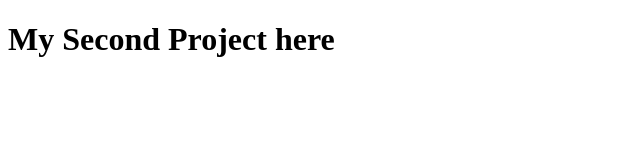
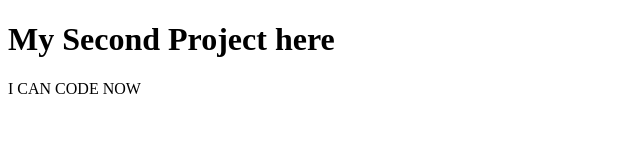
Before and after one commit to sakwib/second-project, a plain HTML site: page index.html in a window 1280 px wide. Shown: the whole page, without its empty margins (0-640 px from the left). Drawn offline with Linux system fonts and the light colour scheme.

Commit message:
add second project

```diff
--- a/index.html
+++ b/index.html
@@ -8,6 +8,8 @@
 </head>
 <body>
     <h1> My Second Project here </h1>
+    <p>I CAN CODE NOW </p>
+
 
 </body>
 </html>
```
